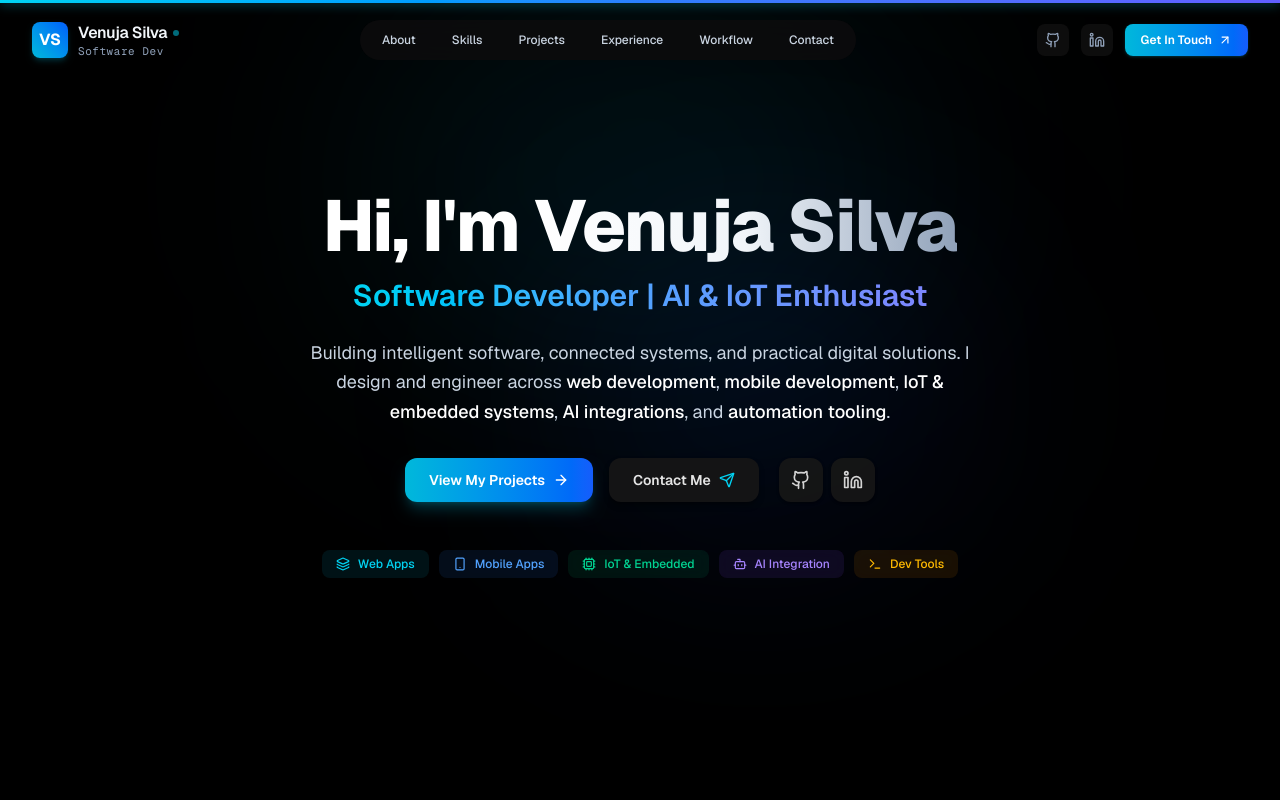
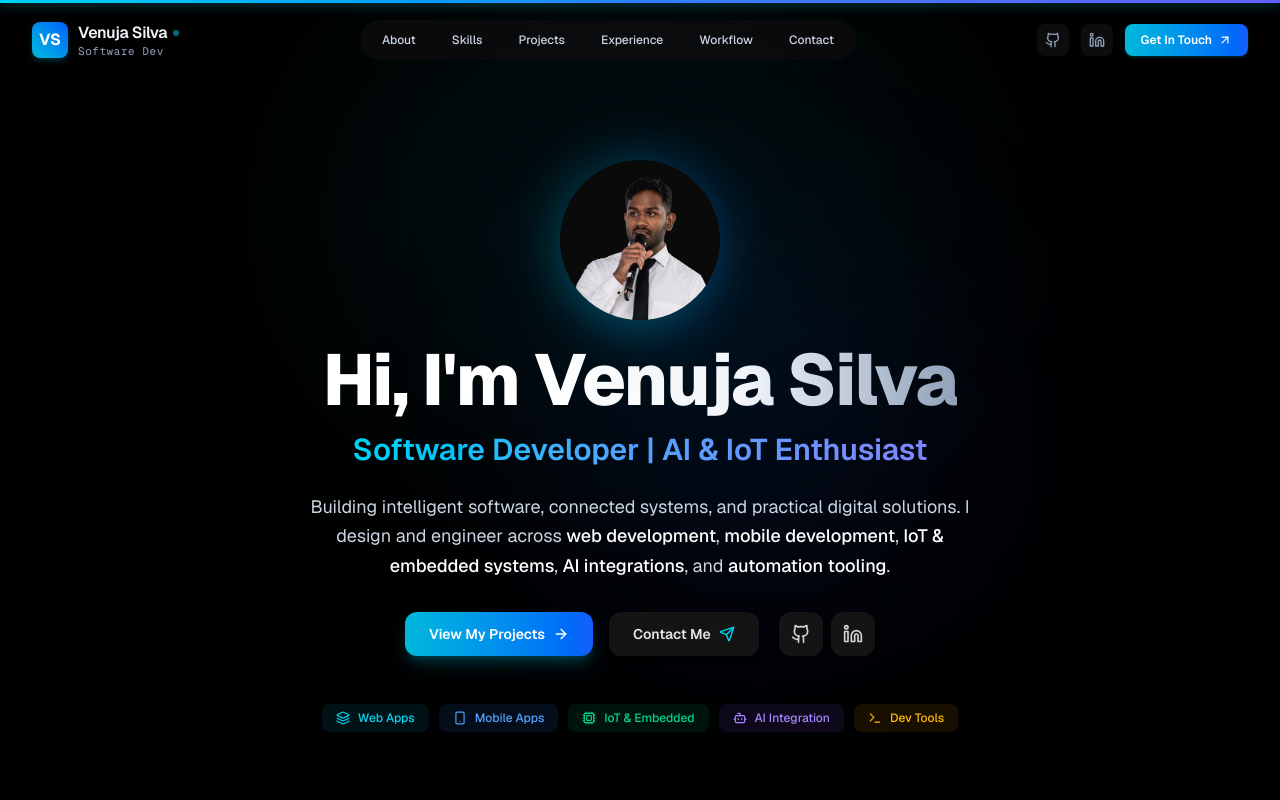
Before and after one commit to venujatech-byte/portfolio, a Next.js app: page / in a window 1280 px wide. Shown: the top 800 px of the page. Built offline with nearby package versions, Linux system fonts and the light colour scheme.

Commit message:
feat: add enhanced profile photo to hero section with background removed

```diff
--- a/components/Hero.tsx
+++ b/components/Hero.tsx
@@ -1,5 +1,6 @@
 "use client";
 
+import Image from "next/image";
 import { motion } from "framer-motion";
 import {
   ArrowRight,
@@ -24,7 +25,7 @@ export default function Hero() {
   return (
     <section
       id="hero"
-      className="relative pt-32 pb-20 md:pt-44 md:pb-32 overflow-hidden flex flex-col justify-center min-h-[90vh]"
+      className="relative pt-32 pb-20 md:pt-40 md:pb-32 overflow-hidden flex flex-col justify-center min-h-[90vh]"
     >
       {/* Subtle background glow accents */}
       <div className="absolute top-1/4 left-1/2 -translate-x-1/2 -translate-y-1/2 w-[550px] h-[350px] bg-cyan-500/10 blur-[130px] rounded-full pointer-events-none" />
@@ -32,6 +33,26 @@ export default function Hero() {
 
       <div className="max-w-7xl mx-auto px-4 sm:px-6 lg:px-8 relative z-10">
         <div className="flex flex-col items-center text-center max-w-4xl mx-auto">
+
+          {/* Profile Photo Avatar */}
+          <motion.div
+            initial={{ opacity: 0, scale: 0.85 }}
+            animate={{ opacity: 1, scale: 1 }}
+            transition={{ duration: 0.5 }}
+            className="relative mb-6 group"
+          >
+            <div className="absolute -inset-1.5 rounded-full bg-gradient-to-r from-cyan-500 to-blue-600 opacity-25 blur-xl group-hover:opacity-50 transition duration-500" />
+            <div className="relative w-32 h-32 sm:w-40 sm:h-40 rounded-full overflow-hidden bg-neutral-950 shadow-2xl shadow-cyan-500/20">
+              <Image
+                src="/images/profile.png"
+                alt="Venuja Silva"
+                fill
+                priority
+                className="object-cover object-top group-hover:scale-105 transition-transform duration-500"
+                sizes="(max-width: 640px) 128px, 160px"
+              />
+            </div>
+          </motion.div>
 
           {/* Name & Headline */}
           <motion.h1
```
Also changed, not shown: public/images/profile-black-bg.png (added), public/images/profile.png (added).
